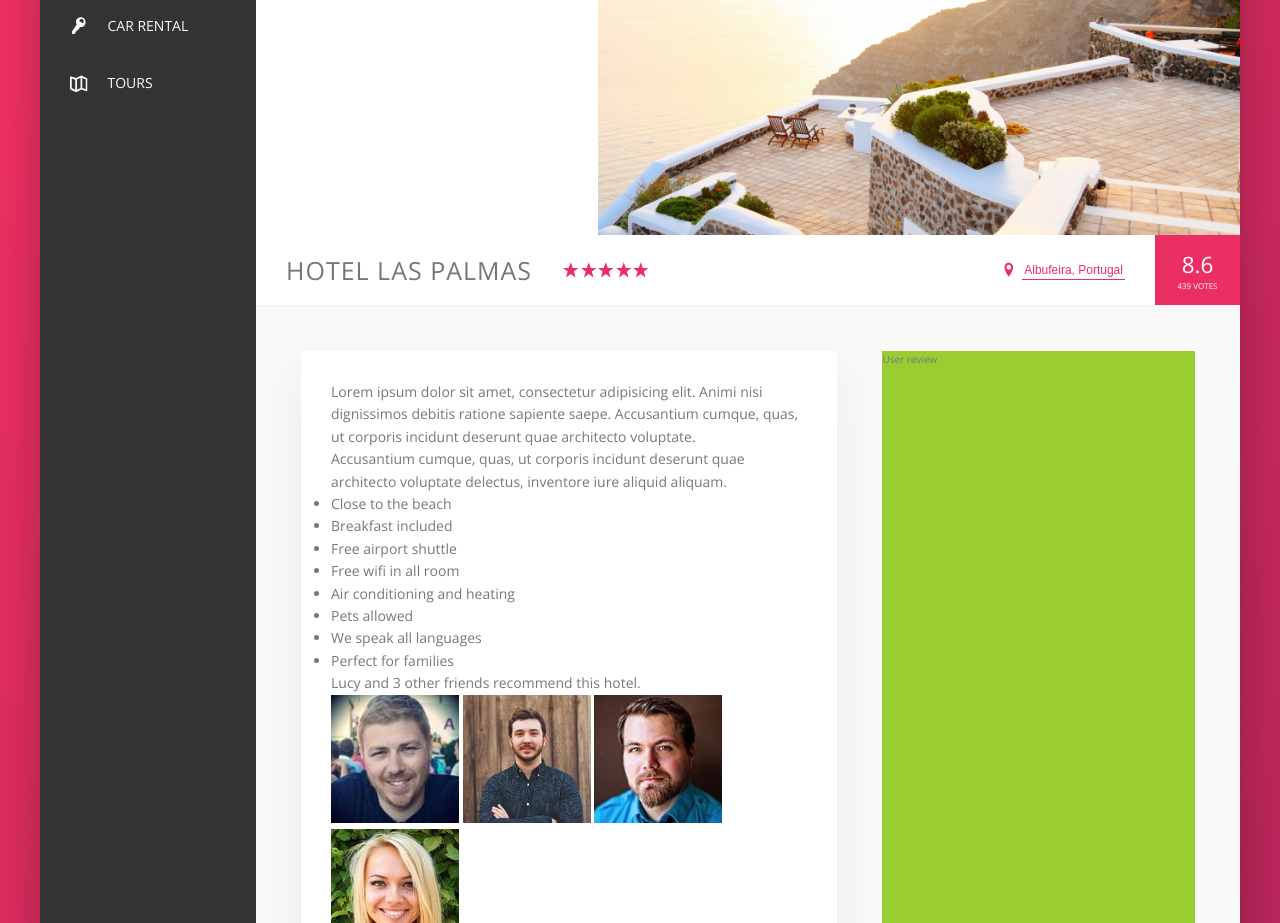
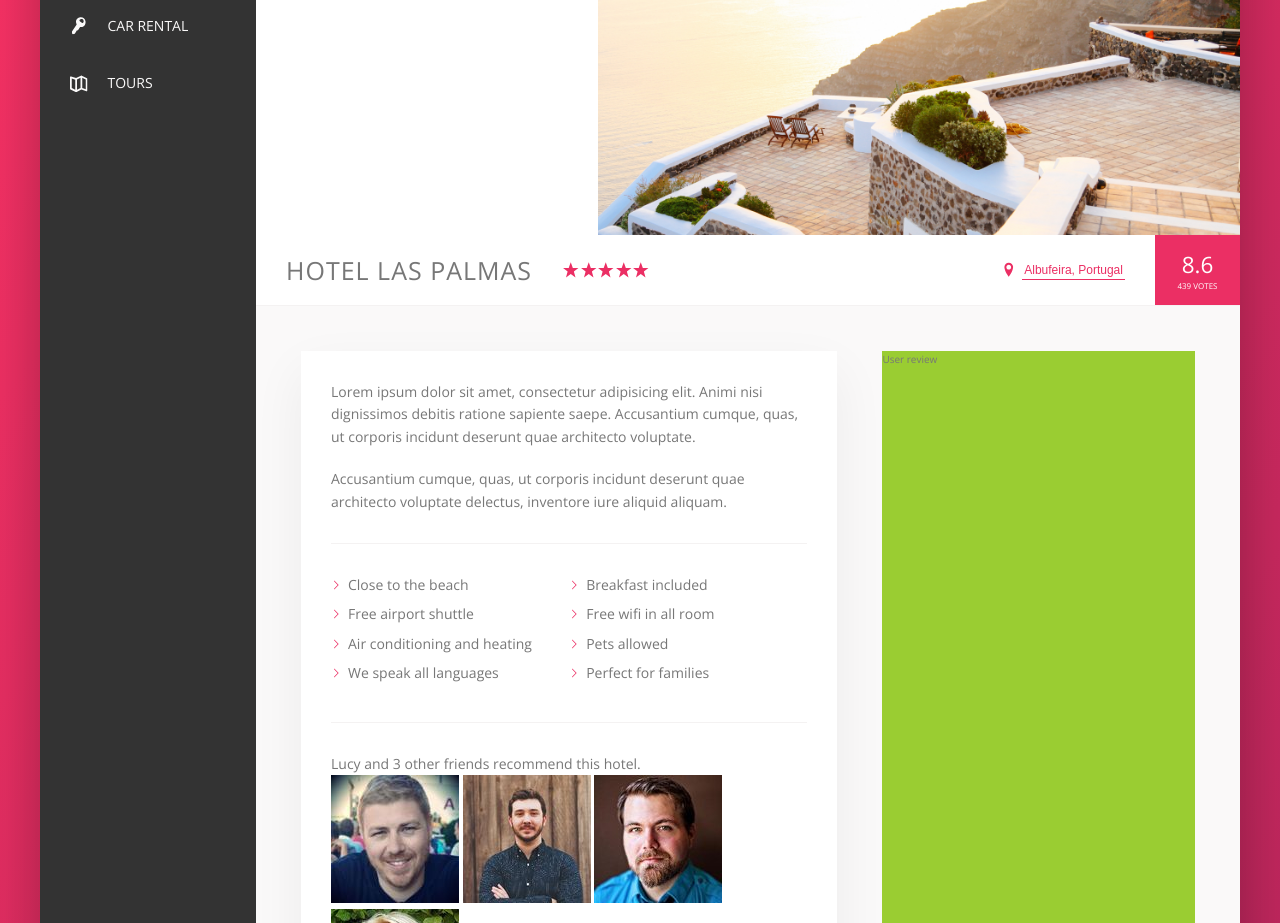
Before and after one commit to YudhaYuki/CSS-Flexbox, a website: page index.html in a window 1280 px wide. Shown: the part 300-1223 px from the top of the page. Drawn offline with nearby package versions, Linux system fonts and the light colour scheme.

Commit message:
Implementing MASK for SVG in CSS

```diff
--- a/index.html
+++ b/index.html
@@ -152,14 +152,14 @@
                         </p>
 
                         <ul class="list">
-                            <li class="list-item">Close to the beach</li>
-                            <li class="list-item">Breakfast included</li>
-                            <li class="list-item">Free airport shuttle</li>
-                            <li class="list-item">Free wifi in all room</li>
-                            <li class="list-item">Air conditioning and heating</li>
-                            <li class="list-item">Pets allowed</li>
-                            <li class="list-item">We speak all languages</li>
-                            <li class="list-item">Perfect for families</li>
+                            <li class="list__item">Close to the beach</li>
+                            <li class="list__item">Breakfast included</li>
+                            <li class="list__item">Free airport shuttle</li>
+                            <li class="list__item">Free wifi in all room</li>
+                            <li class="list__item">Air conditioning and heating</li>
+                            <li class="list__item">Pets allowed</li>
+                            <li class="list__item">We speak all languages</li>
+                            <li class="list__item">Perfect for families</li>
                         </ul>
 
                         <div class="recommend">
--- a/sass/_components.scss
+++ b/sass/_components.scss
@@ -322,3 +322,51 @@
         box-shadow: none;
     }
 }
+
+
+/////////// PARAGRAPH ////////////
+.paragraph:not(:last-of-type) {
+    margin-bottom: 2rem;
+}
+
+
+
+/////////// LIST ////////////
+.list {
+    list-style: none;
+    margin: 3rem 0;
+    padding: 3rem 0;
+    border-top: var(--line);
+    border-bottom: var(--line);
+
+    display: flex;
+    flex-wrap: wrap;
+
+    &__item {
+        flex: 0 0 50%;
+        margin-bottom: .7rem;
+    }
+
+    &__item::before {
+        content: "";
+        display: inline-block;
+        height: 1rem;
+        width: 1rem;
+        margin-right: .7rem;
+
+        // Older browser
+        // background-image: url(../img/chevron-thin-right.svg);
+        // background-size: cover;
+
+        // New browser
+        background-color: var(--color-primary);
+        -webkit-mask-image: url(../img/chevron-thin-right.svg);
+        -webkit-mask-size: cover;
+
+    }
+
+}
+
+
+
+/////////// RECOMMEND ////////////
```
Also changed, not shown: css/style.css.
